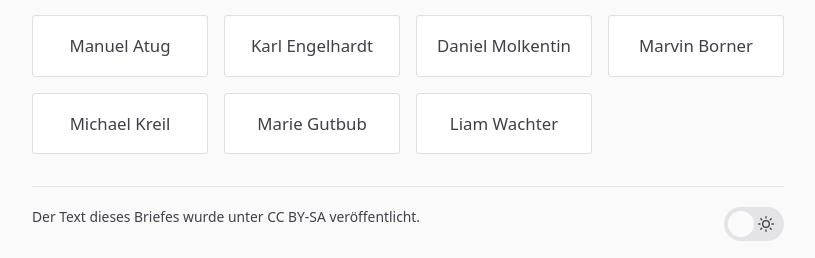
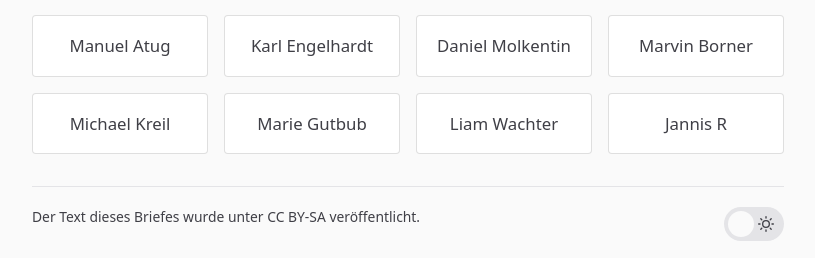
Before and after one commit to itrich/vsh-bleibt, a Jekyll site: the page built from OFFENERBRIEF.md, in a window 1280 px wide and 900 px high, scrolled down 3350 px. Shown: the part 639-897 px from the top of the window, without its empty margins (232-1047 px from the left). Built offline with Jekyll 4.4.1, drawn with Linux system fonts in a browser that asks for light colours.

Commit message:
add myself to list of signees

```diff
--- a/_data/signees.yml
+++ b/_data/signees.yml
@@ -9,3 +9,4 @@
 - name: Michael Kreil
 - name: Marie Gutbub
 - name: Liam Wachter
+- name: Jannis R
```
